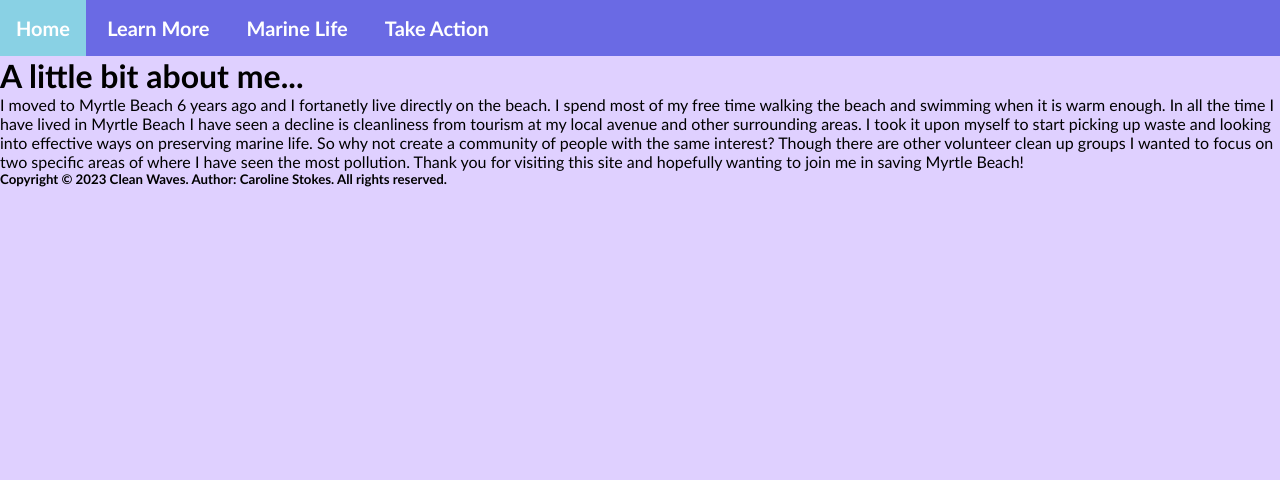
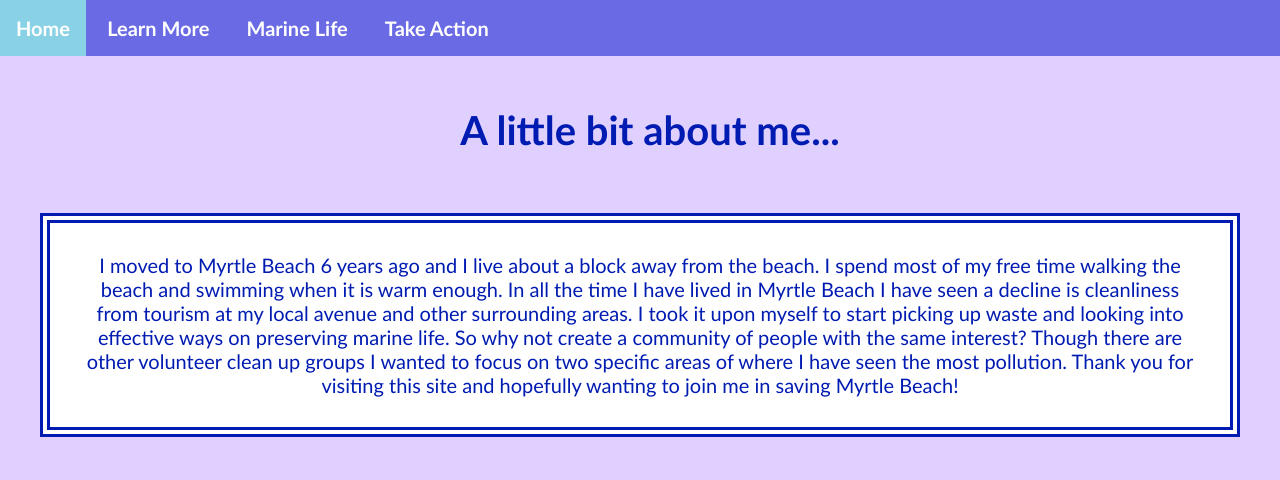
Before and after one commit to costokes/CleanWaves, a plain HTML site: page page5.html in a window 1280 px wide. Drawn offline with Linux system fonts and the light colour scheme.

Commit message:
Update page5.html

```diff
--- a/page5.html
+++ b/page5.html
@@ -25,19 +25,26 @@
         </ul>
     </nav>
 
-    <div id="story">
+
         <h1>A little bit about me...</h1>
+        <br>
+
+
+    <div>
+
+        <p>I moved to Myrtle Beach 6 years ago and I live about a block away from the beach. I spend most of my free time walking the beach and swimming when it is warm enough. In all the time I have lived in Myrtle Beach I have seen a decline is cleanliness from tourism at my local avenue and other surrounding areas. I took it upon myself to start picking up waste and looking into effective ways on preserving marine life. So why not create a community of people with the same interest? Though there are other volunteer clean up groups I wanted to focus on two specific areas of where I have seen the most pollution. Thank you for visiting this site and hopefully wanting to join me in saving Myrtle Beach! </p>
     </div>
 
-    <div id="col1">
-        <p>I moved to Myrtle Beach 6 years ago and I fortanetly live directly on the beach. I spend most of my free time walking the beach and swimming when it is warm enough. In all the time I have lived in Myrtle Beach I have seen a decline is cleanliness from tourism at my local avenue and other surrounding areas. I took it upon myself to start picking up waste and looking into effective ways on preserving marine life. So why not create a community of people with the same interest? Though there are other volunteer clean up groups I wanted to focus on two specific areas of where I have seen the most pollution. Thank you for visiting this site and hopefully wanting to join me in saving Myrtle Beach! </p>
-    </div>
 
-    <footer>
-        <h5>Copyright © 2023 Clean Waves. Author: Caroline Stokes. All rights reserved. </h5>
-    </footer>
 
 </body>
+
+<!--
+    <footer>
+    <h5>Copyright © 2023 Clean Waves. Author: Caroline Stokes. All rights reserved. </h5>
+</footer>
+-->
+
 
 <style>
 
@@ -45,12 +52,34 @@
 
 body{
     background-color: #dfd0ff;
-    color: black;
+
+
+}
+h1 {
+    padding-top: 50px;
+    padding-left: 20px;
+    text-align: center;
+    color: rgb(0, 27, 177);
+    font-size: 40px;
+
+}
+
+p {
+    text-align: center;
+    color: rgb(0, 27, 177);
+    font-size: 20px;
+    padding-left: 100px;
+    padding-right: 100px;
+    border: 10px double rgb(0, 27, 177);
+    display: inline-block;
+    background-color: white;
+    padding: 30px;
+    margin: 40px;
+
+
 
 }
 
 
-
-
 </style>
 </htm>
```
